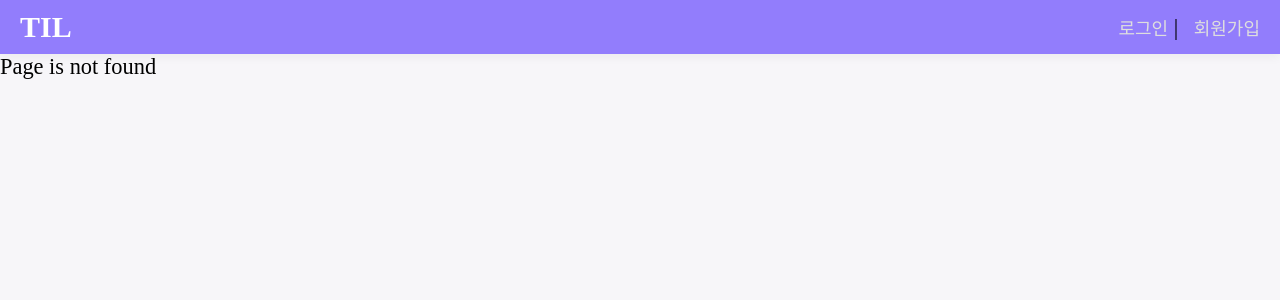
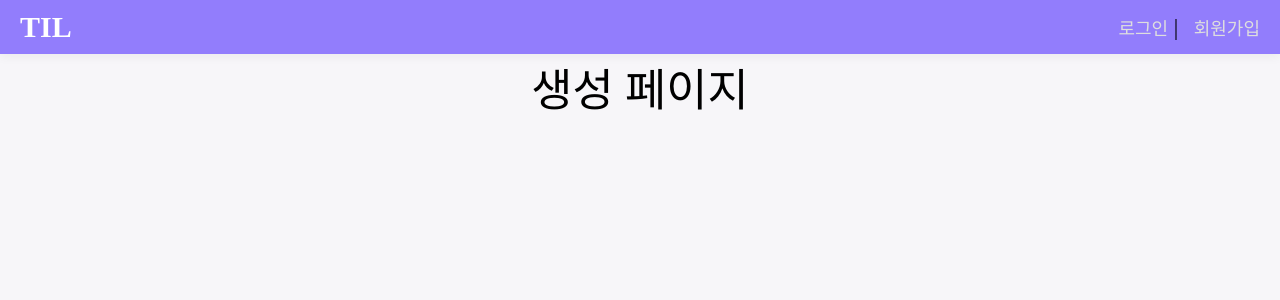
Before and after one commit to kkwongs/VUE-ENDGAME, a Vue app in the folder vue-til/: page /add in a window 1280 px wide. Before the commit this address had no page. Shown: the top 300 px of the page. Built offline with nearby package versions, Linux system fonts and the light colour scheme; a web font is replaced by a local one.

Commit message:
PostAddPage 라우터 생성 및 연결

```diff
--- a/vue-til/src/routes/index.js
+++ b/vue-til/src/routes/index.js
@@ -26,6 +26,10 @@
       component: () => import('@/views/MainPage.vue'),
     },
     {
+      path: '/add',
+      component: () => import('@/views/PostAddPage.vue'),
+    },
+    {
       path: '*',
       component: () => import('@/views/NotFoundPage.vue'),
     },
--- /dev/null
+++ b/vue-til/src/views/PostAddPage.vue
@@ -0,0 +1,11 @@
+<template>
+  <div>
+    <h1>생성 페이지</h1>
+  </div>
+</template>
+
+<script>
+export default {};
+</script>
+
+<style></style>
```
